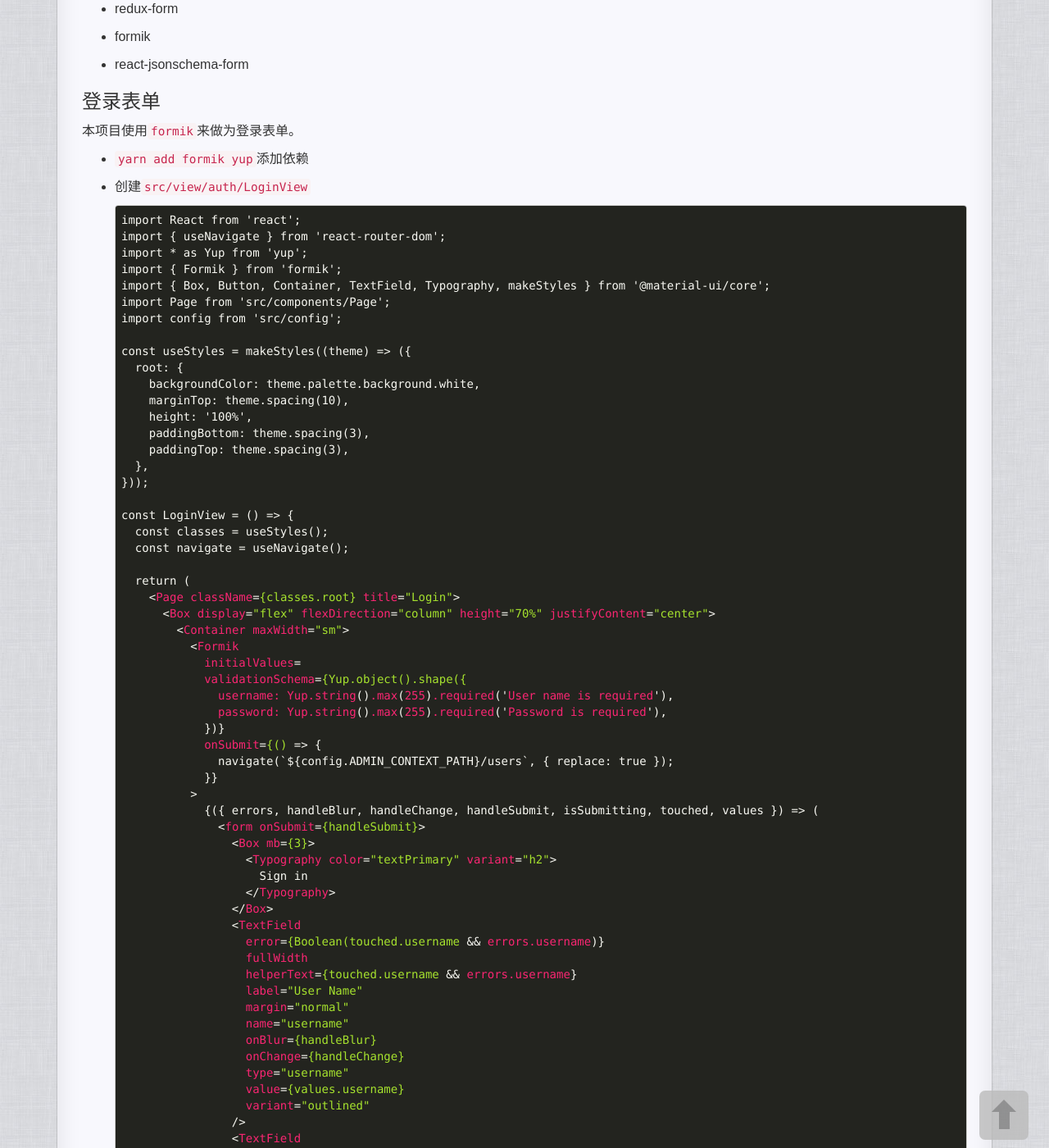
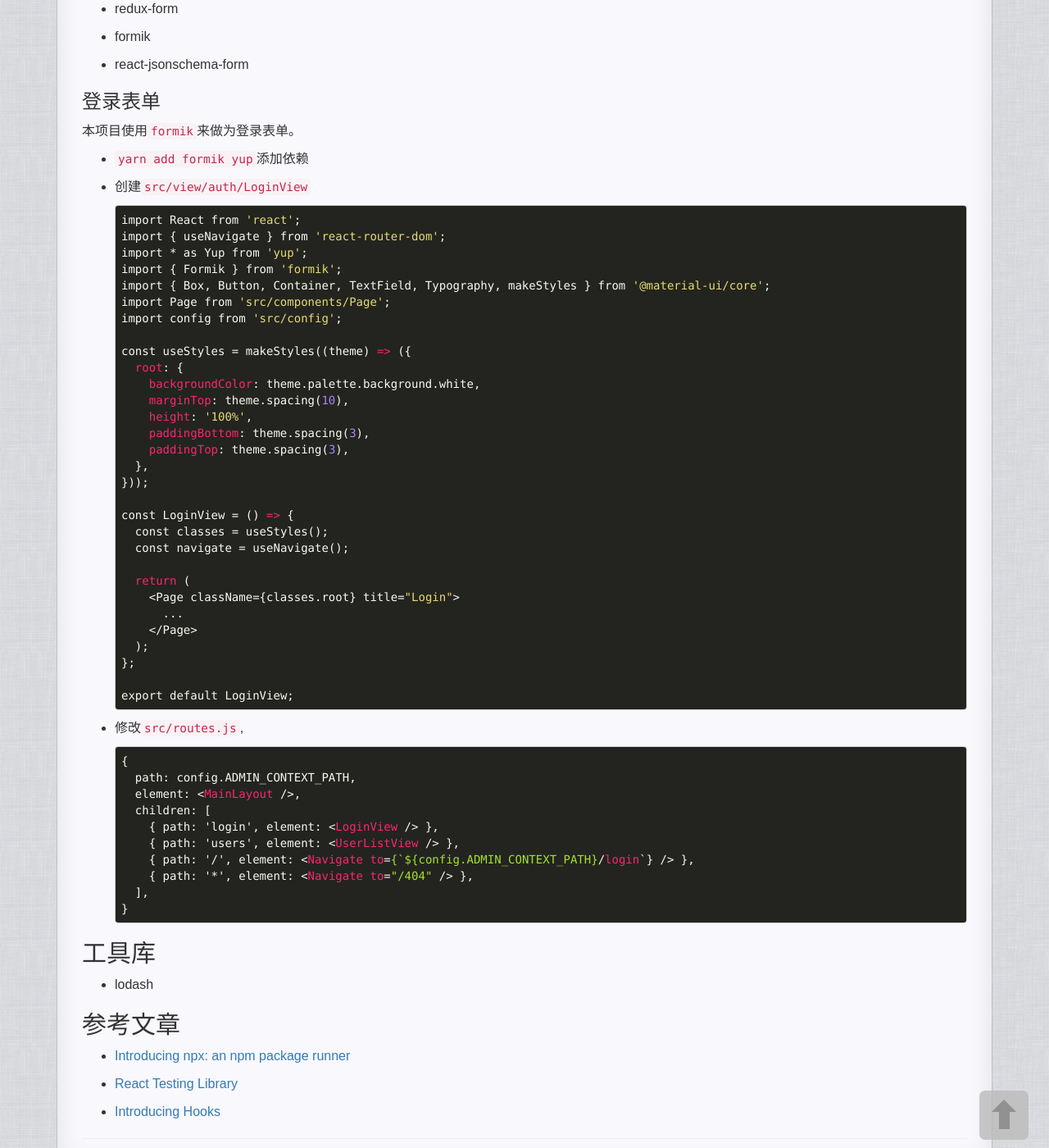
Before and after one commit to zhouqing86/zhouqing86.github.io, a Jekyll site: the page built from _posts/js/2020-08-25-react-app-technical-stacks.md, in a window 1280 px wide and 1400 px high, scrolled down 29260 px. Shown: the whole window at 82% size. Built offline with Jekyll 4.4.1, drawn with Linux system fonts in a browser that asks for light colours; comment, search, counter and statistics services are not loaded; some of the changed text lies outside the part shown.

Commit message:
Update react app to fix jekyll issue

```diff
--- a/_posts/js/2020-08-25-react-app-technical-stacks.md
+++ b/_posts/js/2020-08-25-react-app-technical-stacks.md
@@ -1560,67 +1560,7 @@ NodeJS提供了`fetch`来处理HTTP请求，但是其相对比较原生，项目
 
     return (
       <Page className={classes.root} title="Login">
-        <Box display="flex" flexDirection="column" height="70%" justifyContent="center">
-          <Container maxWidth="sm">
-            <Formik
-              initialValues={{
-                username: 'admin',
-                password: 'admin',
-              }}
-              validationSchema={Yup.object().shape({
-                username: Yup.string().max(255).required('User name is required'),
-                password: Yup.string().max(255).required('Password is required'),
-              })}
-              onSubmit={() => {
-                navigate(`${config.ADMIN_CONTEXT_PATH}/users`, { replace: true });
-              }}
-            >
-              {({ errors, handleBlur, handleChange, handleSubmit, isSubmitting, touched, values }) => (
-                <form onSubmit={handleSubmit}>
-                  <Box mb={3}>
-                    <Typography color="textPrimary" variant="h2">
-                      Sign in
-                    </Typography>
-                  </Box>
-                  <TextField
-                    error={Boolean(touched.username && errors.username)}
-                    fullWidth
-                    helperText={touched.username && errors.username}
-                    label="User Name"
-                    margin="normal"
-                    name="username"
-                    onBlur={handleBlur}
-                    onChange={handleChange}
-                    type="username"
-                    value={values.username}
-                    variant="outlined"
-                  />
-                  <TextField
-                    error={Boolean(touched.password && errors.password)}
-                    fullWidth
-                    helperText={touched.password && errors.password}
-                    label="Password"
-                    margin="normal"
-                    name="password"
-                    onBlur={handleBlur}
-                    onChange={handleChange}
-                    type="password"
-                    value={values.password}
-                    variant="outlined"
-                  />
-                  <Box my={2}>
-                    <Button color="primary" disabled={isSubmitting} fullWidth size="large" type="submit" variant="contained">
-                      Sign in now
-                    </Button>
-                  </Box>
-                  <Typography color="textSecondary" variant="body1">
-                    Don&apos;t have an account? Please ask super user to add a new account.
-                  </Typography>
-                </form>
-              )}
-            </Formik>
-          </Container>
-        </Box>
+        ...
       </Page>
     );
   };
@@ -1648,7 +1588,6 @@ NodeJS提供了`fetch`来处理HTTP请求，但是其相对比较原生，项目
 - lodash
 
 
-
 ## 参考文章
 
 - [Introducing npx: an npm package runner](https://blog.npmjs.org/post/162869356040/introducing-npx-an-npm-package-runner)
```
